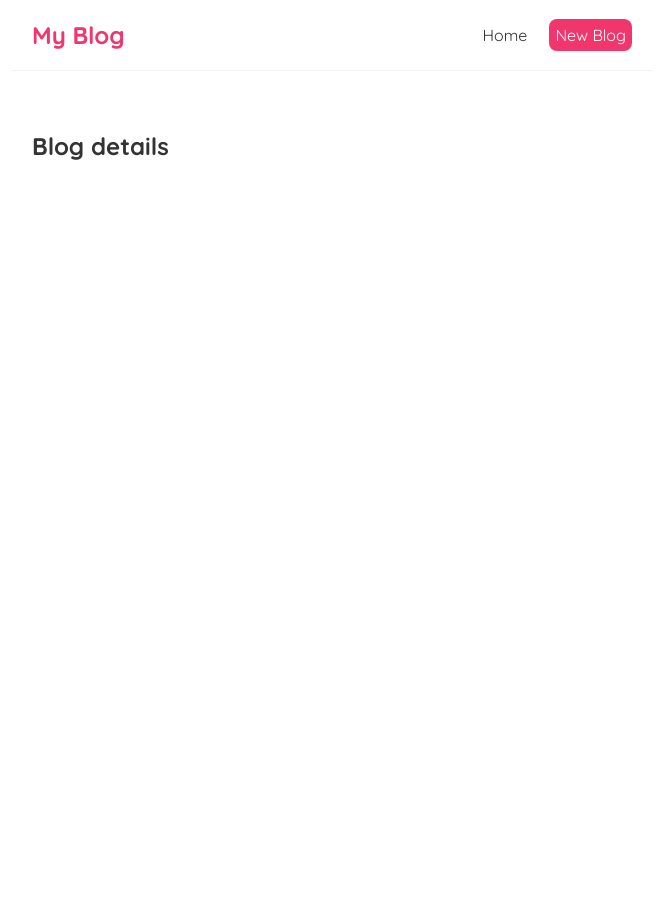
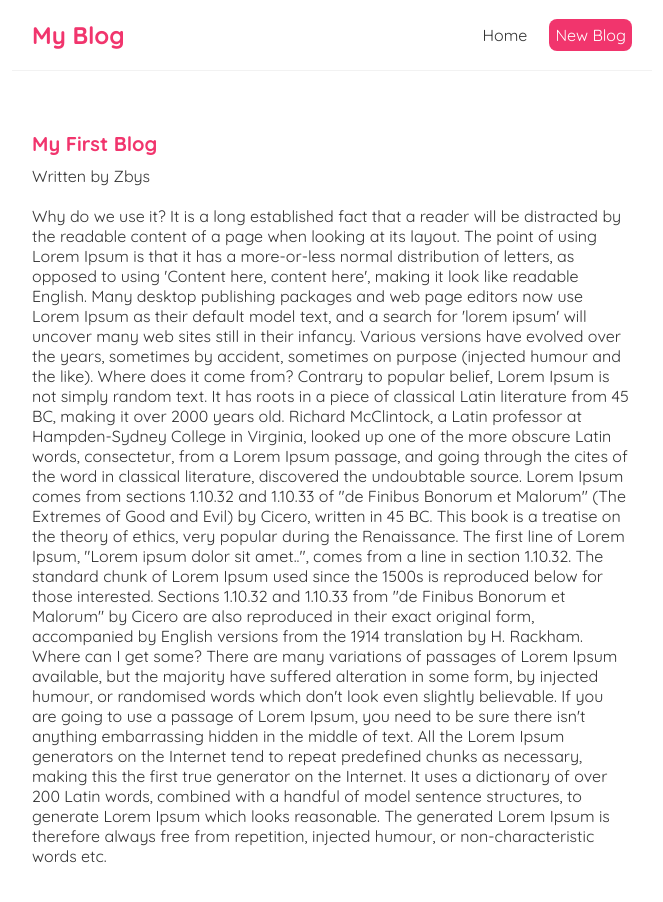
Before and after one commit to ZbigniewKulczynski1984/Blog_27.02.2023, a React (Create React App) app in the folder blog/: page /blogs/1 in a window 1280 px wide. Shown: the top 902 px of the page, without its empty margins (308-971 px from the left). Before the commit the page ends 800 px from the top, so only its background shows below. Built offline with nearby package versions, Linux system fonts and the light colour scheme; data requests are answered from the project's data file.

Commit message:
code and style added

```diff
--- a/blog/src/BlogDetails.js
+++ b/blog/src/BlogDetails.js
@@ -1,11 +1,24 @@
-import React from 'react'
+import React from 'react';
+import { useParams } from 'react-router-dom';
+import useFetch from './useFetch';
 
 const BlogDetails = () => {
-  return (
-    <div className='blog-details'>
-      <h2>Blog details</h2>
-    </div>
-  )
-}
+	const { id } = useParams();
+    const { data: blog, error, isPending} = useFetch('http://localhost:8000/blogs/' + id)
 
-export default BlogDetails
+	return (
+		<div className="blog-details">
+			{ isPending && <div>Loading...</div>}
+            { error && <div>{ error }</div>}
+            { blog && (
+                <article>
+                    <h2>{ blog.title }</h2>
+                    <p>Written by { blog.author }</p>
+                    <div>{ blog.body }</div>
+                </article>
+            )}
+		</div>
+	);
+};
+
+export default BlogDetails;
--- a/blog/src/BlogList.js
+++ b/blog/src/BlogList.js
@@ -1,18 +1,19 @@
-import React from 'react'
+import React from 'react';
+import { Link } from 'react-router-dom'
 
-const BlogList = ( { blogs, handleDelete}) => {
-
-
-  return (
-    <div className='blog-list'>
-      {blogs.map((blog) => (
+const BlogList = ({ blogs, handleDelete }) => {
+	return (
+		<div className="blog-list">
+			{blogs.map((blog) => (
 				<div className="blog-preview" key={blog.id}>
-					<h2>{blog.title}</h2>
-					<p>Written by {blog.author}</p>
+					<Link to={`/blogs/${blog.id}`}>
+						<h2>{blog.title}</h2>
+						<p>Written by {blog.author}</p>
+					</Link>
 				</div>
 			))}
-    </div>
-  )
-}
+		</div>
+	);
+};
 
-export default BlogList
+export default BlogList;
--- a/blog/src/index.css
+++ b/blog/src/index.css
@@ -48,3 +48,24 @@
   color: #f1356d;
   margin-bottom: 8px;
 }
+
+.blog-preview a {
+  text-decoration: none;
+}
+
+.blog-details h2 {
+  font-size: 20px;
+  color: #f1356d;
+  margin-bottom: 10px;
+}
+.blog-details div {
+  margin: 20px 0;
+}
+.blog-details button {
+  background: #f1356d;
+  color: #fff;
+  border: 0;
+  padding: 8px;
+  border-radius: 8px;
+  cursor: pointer;
+}
```
